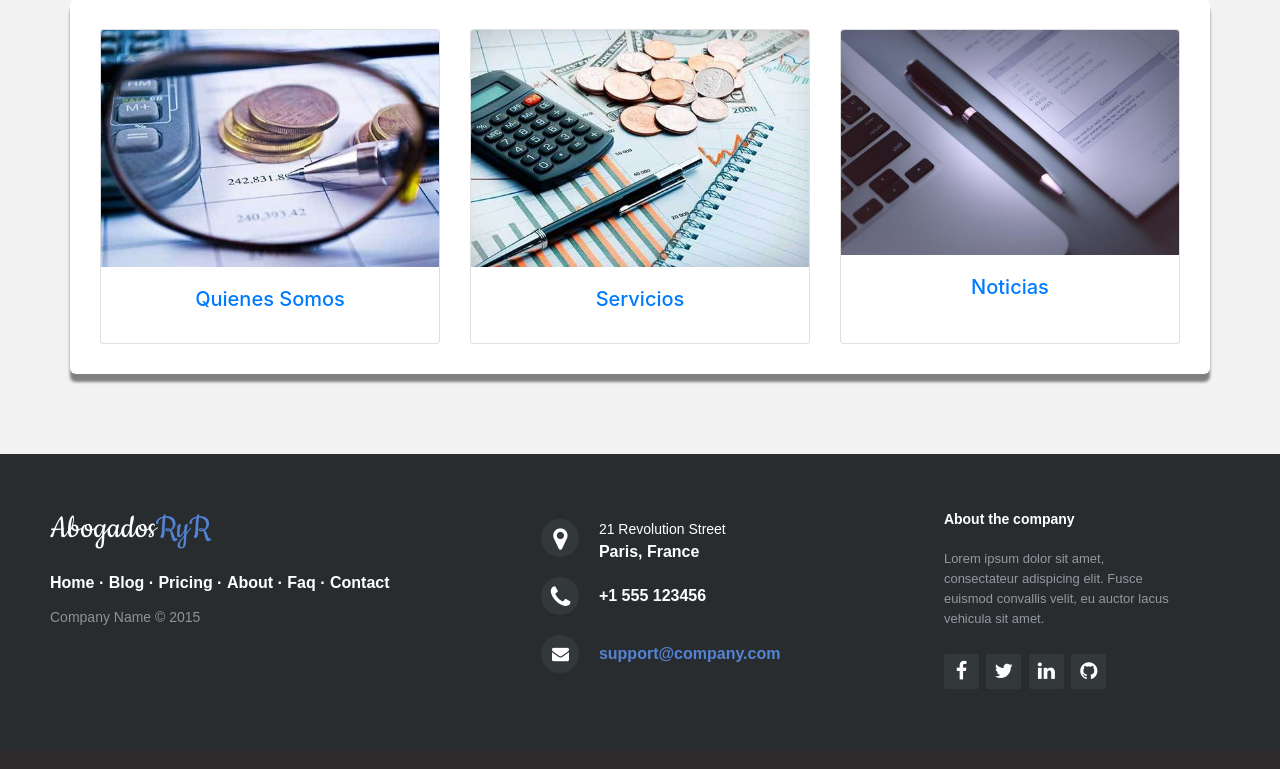
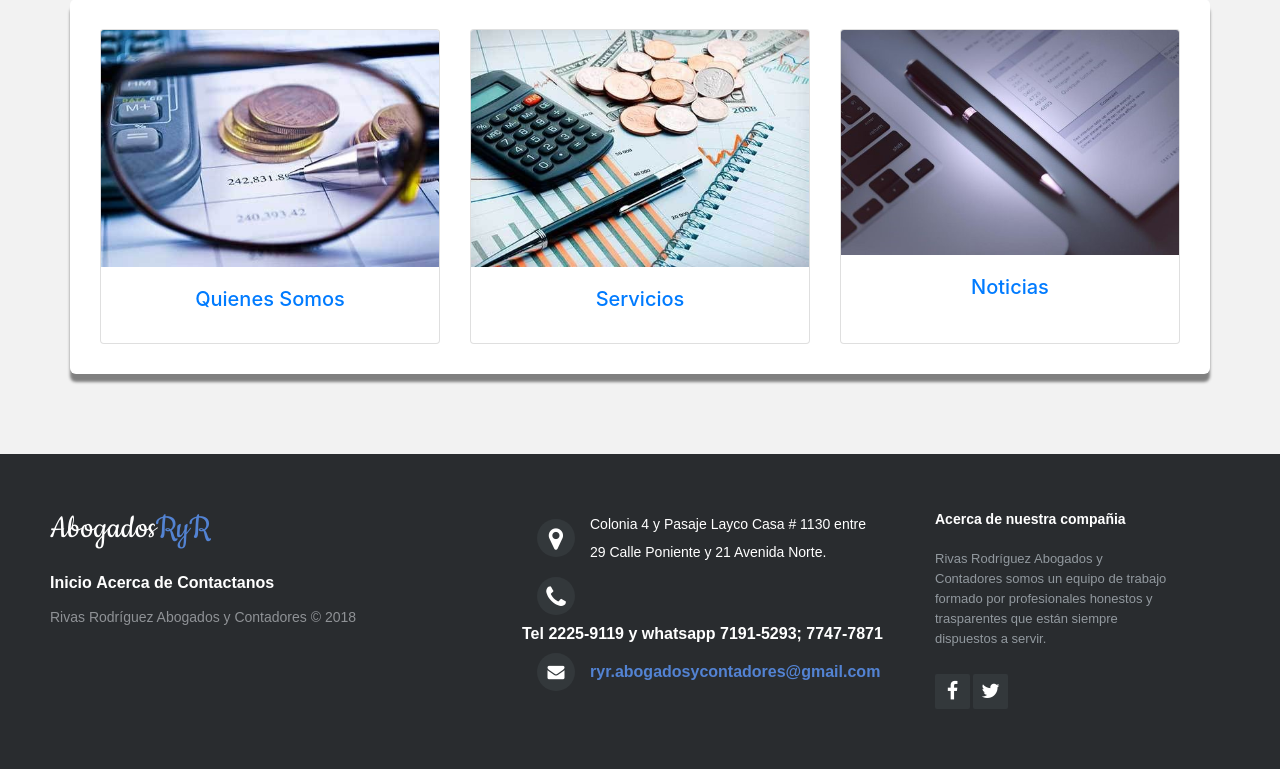
Before and after one commit to Kevfer97/AbogadosRyR, a PHP site: page / in a window 1280 px wide. Shown: the part 856-1625 px from the top of the page. Before the commit the page ends 1545 px from the top, so only its background shows below. Run offline with PHP 8.4, Linux system fonts and the light colour scheme; some libraries are stand-ins or nearby versions.

Commit message:
el foother se hizo pluying y se agrego a todas las paginas donde era necesario servisar pagina de contactos y noticias tien bug

```diff
--- a/HistoriasExito.html
+++ b/HistoriasExito.html
@@ -6,6 +6,8 @@
 	<title>Rivas Rodríguez Contadores y Abogados</title>
 	<link rel="stylesheet" href="css/bootstrap.css">
 	<link rel="stylesheet" href="css/estilo.css">
+	<link rel="stylesheet" href="css/footer-distributed-with-address-and-phones.css">
+	<link rel="stylesheet" href="http://maxcdn.bootstrapcdn.com/font-awesome/4.2.0/css/font-awesome.min.css">
   <link rel="icon" type="image/png" href="img/icono.png" />
     <script src="datos.js"></script>
 </head>
@@ -60,6 +62,7 @@
     <script src="js/bootstrap.min.js"></script>
     <script src="js/scroll.js" type="text/javascript" charset="utf-8" async defer></script>
       <script src="js/menu2.js" type="text/javascript" charset="utf-8" async defer></script>
+       <script src="js/footer.js" type="text/javascript" charset="utf-8" async defer></script>
 </body>
 <script>
 	$("#info").append(dato_infor);
--- a/Noticias.html
+++ b/Noticias.html
@@ -8,6 +8,8 @@
 	  <link rel="icon" type="image/png" href="img/icono.png" />
   	<link rel="stylesheet" href="css/bootstrap.min.css">
 	<link rel="stylesheet" href="css/estilo.css">
+	<link rel="stylesheet" href="css/footer-distributed-with-address-and-phones.css">
+	<link rel="stylesheet" href="http://maxcdn.bootstrapcdn.com/font-awesome/4.2.0/css/font-awesome.min.css">
 	  <script src="datos.js"></script>
 
 
@@ -93,6 +95,7 @@
 <script src="js/menu2.js"></script>
 <script src="js/main.js"></script>
 <script src="js/mostrarNotDestacadas.js"></script>
+ <script src="js/footer.js" type="text/javascript" charset="utf-8" async defer></script>
 </body>
 <script>
 	(function () {
--- a/contacto.html
+++ b/contacto.html
@@ -8,6 +8,8 @@
 	<link rel="stylesheet" href="css/contacto.css">
 	<link rel="stylesheet" href="css/bootstrap.css">
 	<link rel="stylesheet" href="css/estilo.css">
+	<link rel="stylesheet" href="css/footer-distributed-with-address-and-phones.css">
+	<link rel="stylesheet" href="http://maxcdn.bootstrapcdn.com/font-awesome/4.2.0/css/font-awesome.min.css">
 
 
 	<link href="https://fonts.googleapis.com/css?family=Roboto" rel="stylesheet">
@@ -103,7 +105,7 @@
 	<script src="js/jquery-3.2.1.slim.min.js" type="text/javascript"></script>
     <script src="js/bootstrap.min.js"></script>
     <script src="js/scroll.js" type="text/javascript" charset="utf-8" async defer></script>
-
+	<script src="js/footer.js" type="text/javascript" charset="utf-8" async defer></script>
 
     <!--Google Maps-->
  <script src="js/menu2.js" type="text/javascript" charset="utf-8" async defer></script>
--- a/datos.js
+++ b/datos.js
@@ -10,3 +10,11 @@
 var dato_infor_slider_Tel = 'Tel 2225-9119 y whatsapp 7191-5293; 7747-7871';
 
 var dato_ArrSlider = ["img/slider1.jpg","img/slider2.jpg","img/slider3.jpg","img/slider4.jpg"];
+
+var dato_info = 'Colonia 4 y Pasaje Layco Casa # 1130 entre</br> 29 Calle Poniente y 21 Avenida Norte.';
+
+var social_facebook ='https://www.facebook.com/';
+
+var social_twitter ='https://twitter.com/';
+
+var correo_Contact ='ryr.abogadosycontadores@gmail.com';
--- a/index.html
+++ b/index.html
@@ -63,67 +63,6 @@
 </div>
 	<!--===========================CONTENIDO=======================--->
 	</div>
-  <footer class="footer-distributed">
-
-      <div class="footer-left">
-
-        <h3>Abogados<span>RyR</span></h3>
-
-        <p class="footer-links">
-          <a href="#">Home</a>
-          ·
-          <a href="#">Blog</a>
-          ·
-          <a href="#">Pricing</a>
-          ·
-          <a href="#">About</a>
-          ·
-          <a href="#">Faq</a>
-          ·
-          <a href="#">Contact</a>
-        </p>
-
-        <p class="footer-company-name">Company Name &copy; 2015</p>
-      </div>
-
-      <div class="footer-center">
-
-        <div>
-          <i class="fa fa-map-marker"></i>
-          <p><span>21 Revolution Street</span> Paris, France</p>
-        </div>
-
-        <div>
-          <i class="fa fa-phone"></i>
-          <p>+1 555 123456</p>
-        </div>
-
-        <div>
-          <i class="fa fa-envelope"></i>
-          <p><a href="mailto:support@company.com">support@company.com</a></p>
-        </div>
-
-      </div>
-
-      <div class="footer-right">
-
-        <p class="footer-company-about">
-          <span>About the company</span>
-          Lorem ipsum dolor sit amet, consectateur adispicing elit. Fusce euismod convallis velit, eu auctor lacus vehicula sit amet.
-        </p>
-
-        <div class="footer-icons">
-
-          <a href="#"><i class="fa fa-facebook"></i></a>
-          <a href="#"><i class="fa fa-twitter"></i></a>
-          <a href="#"><i class="fa fa-linkedin"></i></a>
-          <a href="#"><i class="fa fa-github"></i></a>
-
-        </div>
-
-      </div>
-
-    </footer>
 
 	<script src="js/slider.js"></script>
     <script src="js/jquery-3.2.1.slim.min.js" type="text/javascript"></script>
@@ -131,6 +70,7 @@
     <script src="js/bootstrap.min.js"></script>
     <script src="js/scroll.js" type="text/javascript" charset="utf-8" async defer></script>
     <script src="js/menu2.js" type="text/javascript" charset="utf-8" async defer></script>
+    <script src="js/footer.js" type="text/javascript" charset="utf-8" async defer></script>
 <script>
 	$("#data_direct").append(dato_infor_slider_direc);
 	$("#data_Tel").append(dato_infor_slider_Tel);
--- /dev/null
+++ b/js/footer.js
@@ -0,0 +1,49 @@
+
+function crear_footer() {
+  // body...
+
+                var html = " ";
+
+html+='<footer class="footer-distributed">';
+html+='<div class="footer-left">';
+html+='<h3>Abogados<span>RyR</span></h3>';
+html+='<p class="footer-links">';
+html+='<a href="index.html">Inicio</a>';
+html+=' ';
+html+='<a href="somos.html">Acerca de</a>';
+html+=' ';
+html+='<a href="contacto.html">Contactanos</a>';
+html+='</p>';
+html+='<p class="footer-company-name">Rivas Rodríguez Abogados y Contadores &copy; 2018</p>';
+html+='</div>';
+html+='<div class="footer-center">';
+html+='<div>';
+html+='<i class="fa fa-map-marker"></i>';
+html+='<p><span>'+dato_info+'</p>';
+html+='</div>';
+html+='<div>';
+html+='<i class="fa fa-phone"></i>';
+html+='<p>'+dato_infor_slider_Tel+'</p>';
+html+='</div>';
+html+='<div>';
+html+='<i class="fa fa-envelope"></i>';
+html+='<p><a href="mailto:'+correo_Contact+'">'+correo_Contact+'</a></p>';
+html+='</div>';
+html+='</div>';
+html+='<div class="footer-right">';
+html+='<p class="footer-company-about">';
+html+='<span>Acerca de nuestra compañia</span>';
+html+='Rivas Rodríguez Abogados y Contadores somos un equipo de trabajo formado por profesionales honestos y trasparentes que están siempre dispuestos a servir.';
+html+='</p>';
+html+='<div class="footer-icons">';
+html+='<a href="'+social_facebook+'"><i class="fa fa-facebook"></i></a>';
+html+='<a href="'+social_twitter+'"><i class="fa fa-twitter"></i></a>';
+html+='</div>';
+html+='</div>';
+html+='</footer>';
+
+                $("body").append(html);
+
+      };
+
+      crear_footer();
--- a/mision.html
+++ b/mision.html
@@ -6,6 +6,8 @@
 	<title>bostrarp</title>
 	<link rel="stylesheet" href="css/bootstrap.min.css">
 	<link rel="stylesheet" href="css/estilo.css">
+	<link rel="stylesheet" href="css/footer-distributed-with-address-and-phones.css">
+	<link rel="stylesheet" href="http://maxcdn.bootstrapcdn.com/font-awesome/4.2.0/css/font-awesome.min.css">
 	  <script src="datos.js"></script>
 
 </head>
@@ -15,5 +17,6 @@
 		<h1  class="display-2">Rivas!</h1>
 	</section>
 	  <script src="js/menu2.js" type="text/javascript" charset="utf-8" async defer></script>
+	   <script src="js/footer.js" type="text/javascript" charset="utf-8" async defer></script>
 </body>
 </html>
--- a/servicios.html
+++ b/servicios.html
@@ -6,6 +6,8 @@
 	<title>Rivas Rodríguez Contadores y Abogados</title>
 	<link rel="stylesheet" href="css/bootstrap.css">
 	<link rel="stylesheet" href="css/estilo.css">
+	 <link rel="stylesheet" href="css/footer-distributed-with-address-and-phones.css">
+	   <link rel="stylesheet" href="http://maxcdn.bootstrapcdn.com/font-awesome/4.2.0/css/font-awesome.min.css">
 	  <script src="datos.js"></script>
   <link rel="icon" type="image/png" href="img/icono.png" />
 </head>
@@ -84,5 +86,6 @@
     <script src="js/bootstrap.min.js"></script>
     <script src="js/scroll.js" type="text/javascript" charset="utf-8" async defer></script>
       <script src="js/menu2.js" type="text/javascript" charset="utf-8" async defer></script>
+       <script src="js/footer.js" type="text/javascript" charset="utf-8" async defer></script>
 </body>
 </html>
--- a/somos.html
+++ b/somos.html
@@ -6,6 +6,8 @@
 	<title>Rivas Rodríguez Contadores y Abogados</title>
 	<link rel="stylesheet" href="css/bootstrap.css">
 	<link rel="stylesheet" href="css/estilo.css">
+	<link rel="stylesheet" href="css/footer-distributed-with-address-and-phones.css">
+	<link rel="stylesheet" href="http://maxcdn.bootstrapcdn.com/font-awesome/4.2.0/css/font-awesome.min.css">
   <link rel="icon" type="image/png" href="img/icono.png" />
     <script src="datos.js"></script>
 </head>
@@ -63,6 +65,7 @@
     <script src="js/bootstrap.min.js"></script>
     <script src="js/scroll.js" type="text/javascript" charset="utf-8" async defer></script>
       <script src="js/menu2.js" type="text/javascript" charset="utf-8" async defer></script>
+       <script src="js/footer.js" type="text/javascript" charset="utf-8" async defer></script>
 </body>
 <script>
 	$("#info").append(dato_infor);
```
Also changed, not shown: enviar.php (+5 -2 lines).
